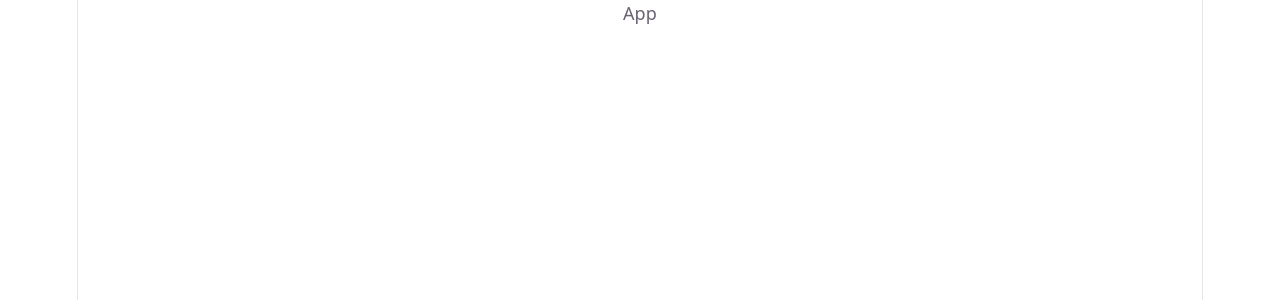
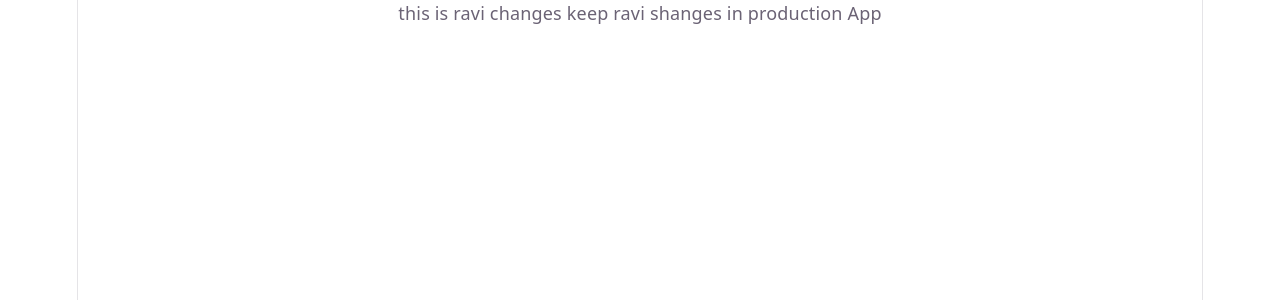
Before and after one commit to patoliyarp/github-learn, a React (Vite) app: page / in a window 1280 px wide. Shown: the top 300 px of the page. Built offline with nearby package versions, Linux system fonts and the light colour scheme.

Commit message:
ravi changes

```diff
--- a/src/App.tsx
+++ b/src/App.tsx
@@ -1,5 +1,8 @@
 function App() {
-  return <div>App</div>;
+  return <div>
+    this is ravi changes
+    keep ravi shanges in production
+    App</div>;
 }
 
 export default App;
```
